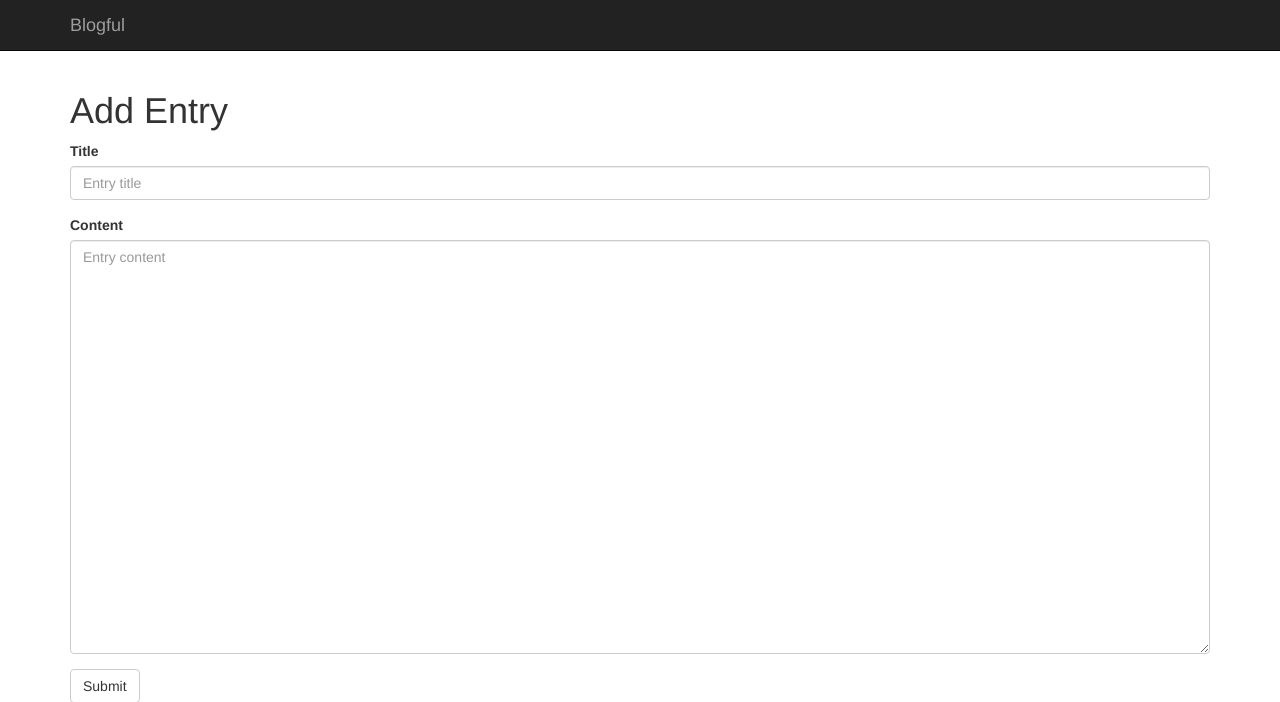
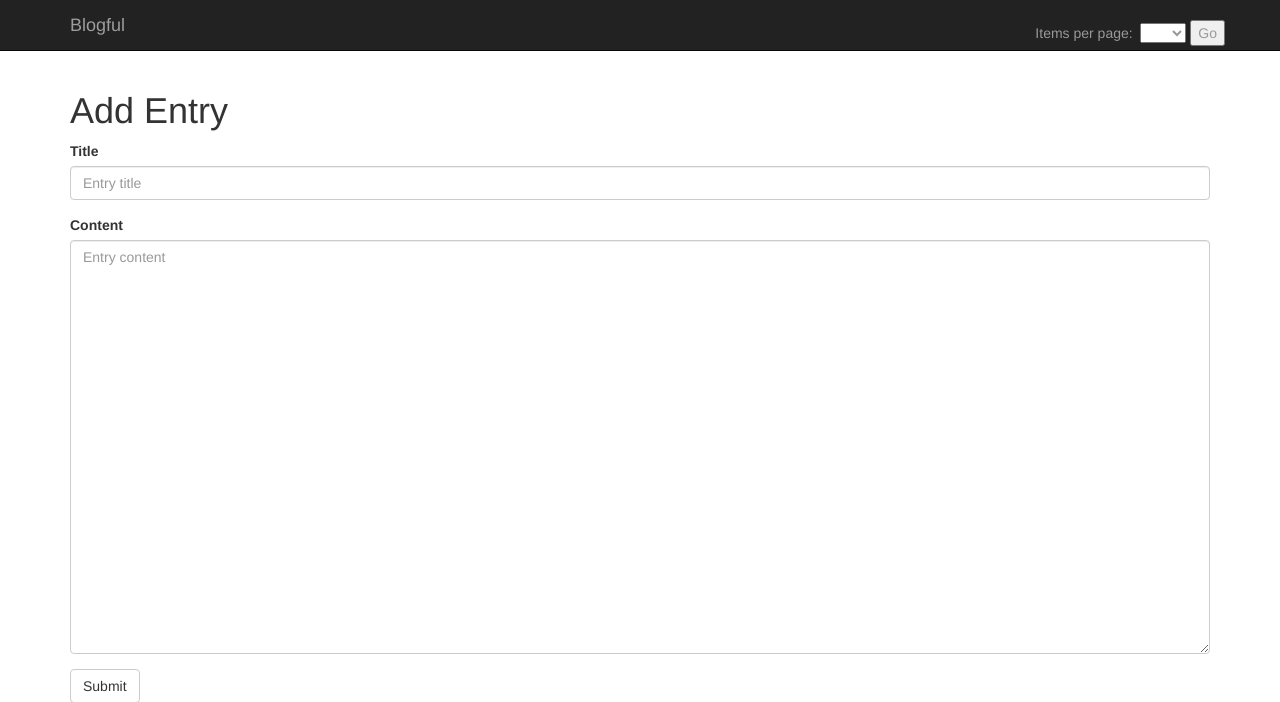
Before and after one commit to jsudufour/blog, a Flask app: page /entry/add in a window 1280 px wide. Shown: the top 702 px of the page. Run offline with Flask 2, Linux system fonts and the light colour scheme; some libraries are stand-ins or nearby versions.

Commit message:
Add first attempt at selecting a number of entries from a dropdown to display per page

```diff
--- a/blog/static/css/main.css
+++ b/blog/static/css/main.css
@@ -1,7 +1,11 @@
 div.metadata {
     margin-top: 20px;
     font-size: 1.5em;
-    font-family: sans-serif;
+}
+
+.dropdown {
+  margin-top: 20px;
+  color: #999999;
 }
 
 .confirm {
--- a/blog/templates/base.html
+++ b/blog/templates/base.html
@@ -35,6 +35,19 @@
                 </div>
                 <div class="collapse navbar-collapse">
                     <ul class="nav navbar-nav navbar-right">
+                      <div class="dropdown entries-per-page">
+                        <form name="entries-per-page" method='GET'>
+                        Items per page:&nbsp;
+                        <select name="limit">
+                          <option value="default"></option>
+                          <option value="10">10</option>
+                          <option value="20">20</option>
+                          <option value="50">50</option>
+                          <option value="100">100</option>
+                        </select>
+                        <button type="submit" href="/?limit={{ request.args.get('limit', default=10) }}">Go</button>
+                      </form>
+                      </div>
                     </ul>
                 </div>
             </div>
--- a/blog/views.py
+++ b/blog/views.py
@@ -102,3 +102,62 @@ def delete_entry_post(id):
     session.delete(entry)
     session.commit()
     return redirect(url_for("entries"))
+
+@app.route("/?limit=<dropdown>")
+def entry_limit(dropdown):
+
+    PAGINATE_BY = dropdown
+
+    # Zero-indexed page
+    page_index = 0
+
+    count = session.query(Entry).count()
+
+    start = page_index * PAGINATE_BY
+    end = start + PAGINATE_BY
+
+    total_pages = (count - 1) // PAGINATE_BY + 1
+    has_next = page_index < total_pages - 1
+    has_prev = page_index > 0
+
+    entries = session.query(Entry)
+    entries = entries.order_by(Entry.datetime.desc())
+    entries = entries[start:end]
+    print("entries # " + start)
+
+    return render_template("entries.html",
+        entries=entries,
+        has_next=has_next,
+        has_prev=has_prev,
+        page=page,
+        total_pages=total_pages
+    )
+
+@app.route("/page/<int:page>/?limit=<dropdown>")
+def entry_limit_page(dropdown, page=1):
+    # dropdown = request.form['entries-per-page']
+    PAGINATE_BY = dropdown
+
+    # Zero-indexed page
+    page_index = page - 1
+
+    count = session.query(Entry).count()
+
+    start = page_index * PAGINATE_BY
+    end = start + PAGINATE_BY
+
+    total_pages = (count - 1) // PAGINATE_BY + 1
+    has_next = page_index < total_pages - 1
+    has_prev = page_index > 0
+
+    entries = session.query(Entry)
+    entries = entries.order_by(Entry.datetime.desc())
+    entries = entries[start:end]
+
+    return render_template("entries.html",
+        entries=entries,
+        has_next=has_next,
+        has_prev=has_prev,
+        page=page,
+        total_pages=total_pages
+    )
```
